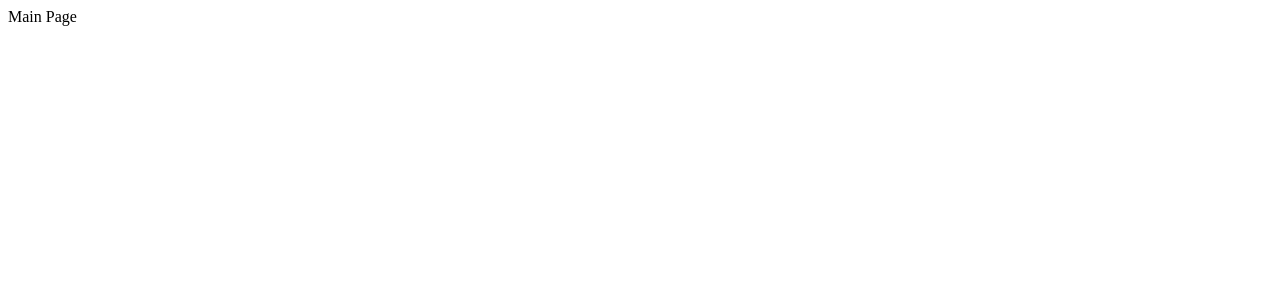
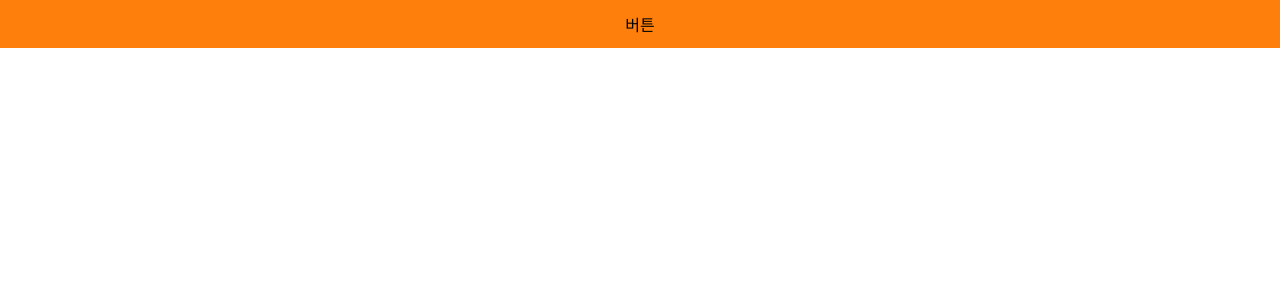
Before and after one commit to Arthur-Noh/legoClone, a React (Create React App) app: page /main in a window 1280 px wide. Shown: the top 300 px of the page. Built offline with nearby package versions, Linux system fonts and the light colour scheme.

Commit message:
feat: setting web view

```diff
--- a/public/index.html
+++ b/public/index.html
@@ -25,6 +25,13 @@
         Learn how to configure a non-root public URL by running `npm run build`.
         -->
         <title>React App</title>
+        <style>
+            body {
+                margin: 0;
+                width: 100%;
+                height: 100vh;
+            }
+        </style>
     </head>
     <body>
         <noscript>You need to enable JavaScript to run this app.</noscript>
--- /dev/null
+++ b/src/components/atoms/button.tsx
@@ -0,0 +1,50 @@
+import React from 'react';
+import { ComponentSize } from '../../helper/componentHelper';
+import styled from 'styled-components';
+import View from './view';
+
+const Layout = styled(View)<{ size?: ComponentSize, disabled?: boolean }>`
+align-items: center;
+justify-content: center;
+padding: ${({ theme, size }) =>
+    size === 'large' ? theme.base.largeComponentPadding :
+    size === 'medium' ? theme.base.mediumComponentPadding :
+    theme.base.smallComponentPadding
+}px;
+background-color: ${({ theme, disabled }) =>
+    !disabled ? theme.colors.orange.base : theme.colors.gray.base
+};
+&:hover {
+
+}
+`;
+
+const Title = styled(View)<{ size?: ComponentSize, disabled?: boolean }>`
+
+`;
+
+interface IButton {
+    title: string;
+    size?: ComponentSize;
+    disabled?: boolean;
+    onClick?: () => void;
+}
+
+const Button: React.FC<IButton> = (props) => {
+    return (
+        <Layout
+            size={props.size}
+            disabled={props.disabled}
+            onClick={props.disabled ? undefined: props.onClick}
+        >
+            <Title
+                size={props.size}
+                disabled={props.disabled}
+            >
+                {props.title}
+            </Title>
+        </Layout>
+    );
+};
+
+export default Button;
--- /dev/null
+++ b/src/components/atoms/layout.tsx
@@ -0,0 +1,9 @@
+import styled from "styled-components";
+import View from "./view";
+
+// Page layout
+const Layout = styled(View)`
+flex: 1;
+`;
+
+export default Layout;
--- /dev/null
+++ b/src/components/atoms/view.tsx
@@ -0,0 +1,8 @@
+import styled from "styled-components";
+
+const View = styled.div`
+display: flex;
+flex-direction: column;
+`;
+
+export default View;
--- /dev/null
+++ b/src/helper/componentHelper.ts
@@ -0,0 +1 @@
+export type ComponentSize = 'small' | 'medium' | 'large';
--- a/src/pages/main/index.tsx
+++ b/src/pages/main/index.tsx
@@ -1,8 +1,16 @@
 import React from 'react';
+import View from '../../components/atoms/view';
+import Button from '../../components/atoms/button';
+import Layout from '../../components/atoms/layout';
 
 const Main = () => {
     return (
-        <div>Main Page</div>
+        <Layout style={{ backgroundColor: 'blue', height: 10, width: 10 }}>
+            <Button
+                title={'버튼'}
+                onClick={() => console.log('button is pressed')}
+            />
+        </Layout>
     );
 };
 
--- a/src/pages/notFound/index.tsx
+++ b/src/pages/notFound/index.tsx
@@ -1,8 +1,11 @@
 import React from 'react';
+import View from '../../components/atoms/view';
 
 const NotFound = () => {
     return (
-        <div>notFound page</div>
+        <View>
+
+        </View>
     );
 };
 
--- a/src/theme/style/palette.ts
+++ b/src/theme/style/palette.ts
@@ -22,27 +22,34 @@ export interface IRed {
     base: string;
 }
 
+export interface IOrange {
+    base: string;
+}
+
 export const white: IWhite = {
     base: '#ffffff',
 };
 
-// TODO : Need to setting base color
 export const black: IBlack = {
-    base: '#ffffff',
+    base: '#000000',
 };
 
 export const gray: IGray = {
-    base: '#ffffff',
+    base: '#a0a1a4',
 };
-
+// TODO : Need to setting base color
 export const yellow: IYellow = {
-    base: '#ffffff',
+    base: '#e5de00',
 };
 
 export const blue: IBlue = {
-    base: '#ffffff',
+    base: '#1167b1',
 };
 
 export const red: IRed = {
-    base: '#ffffff',
+    base: '#ec3735',
 };
+
+export const orange: IOrange = {
+    base: '#fe7f0c',
+};
--- a/src/theme/style/themeBase.ts
+++ b/src/theme/style/themeBase.ts
@@ -1,5 +1,5 @@
 import { typography } from './typography';
-import { white, black, gray, yellow, blue, red } from './palette';
+import { white, black, gray, yellow, blue, red, orange } from './palette';
 
 const colors = {
     white,
@@ -8,11 +8,18 @@ const colors = {
     yellow,
     blue,
     red,
+    orange,
 };
 
 // TODO : Need to write base value (component)
 const base = {
     templatePadding: 16,
+    smallComponentPadding: 12,
+    mediumComponentPadding: 18,
+    largeComponentPadding: 24,
+    smallRadius: 4,
+    mediumRadius: 8,
+    largeRadius: 12,
 };
 
 export default {
```
Also changed, not shown: src/theme/styled.d.ts (+8 -1 lines). Lines whose indentation alone changed are shown as unchanged.
